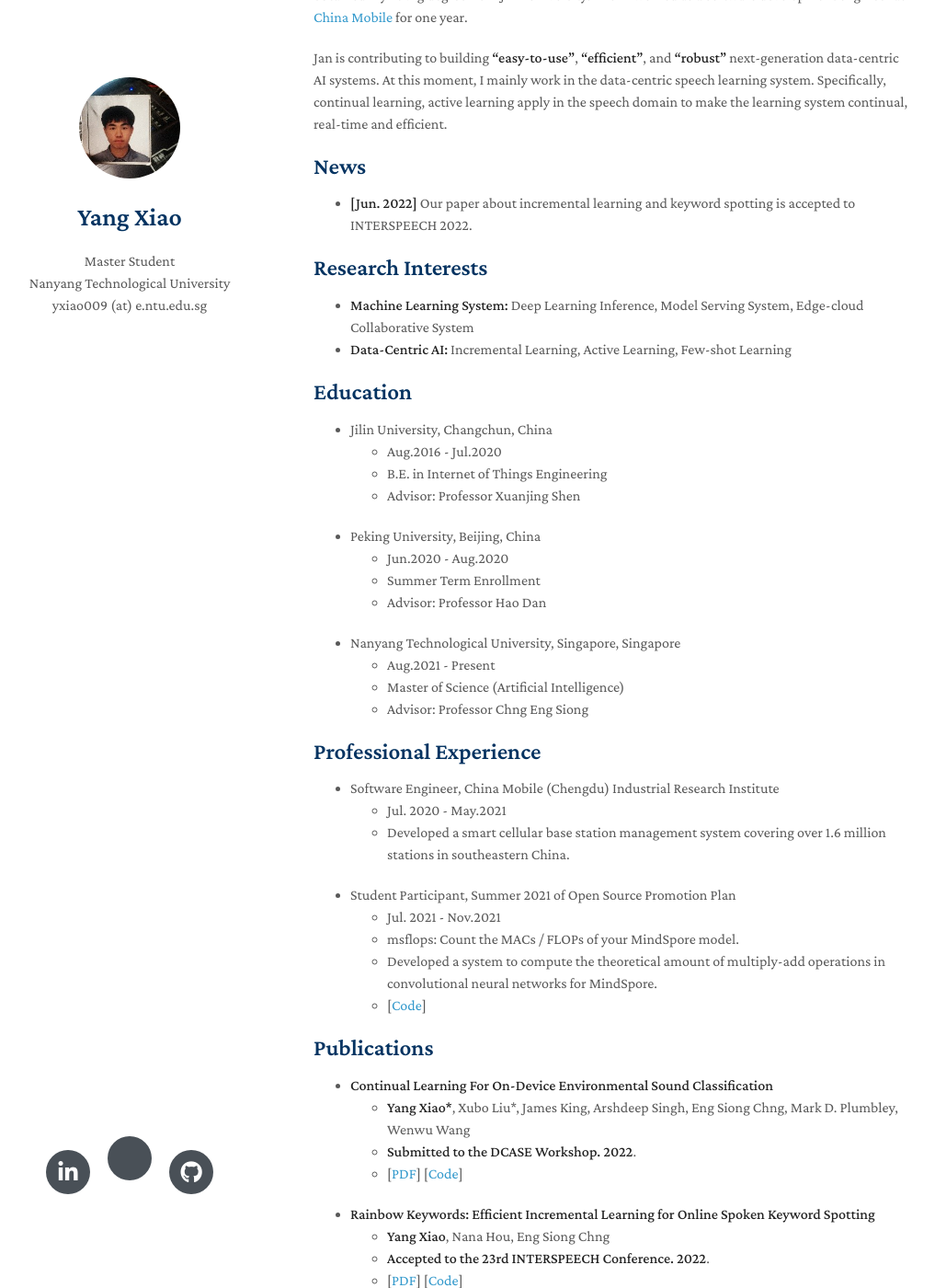
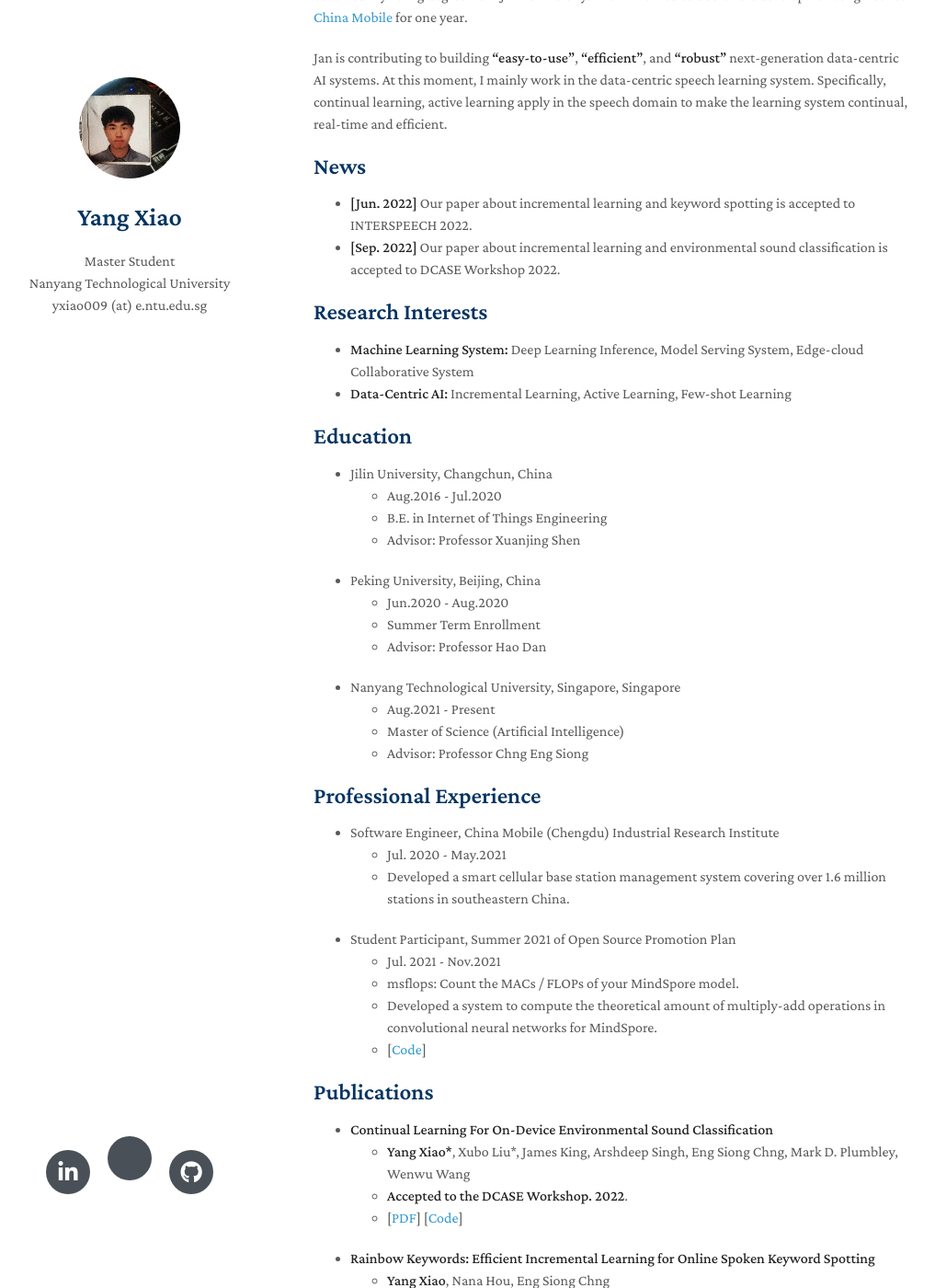
Before and after one commit to swagshaw/swagshaw.github.io, a Jekyll site: the page built from index.md, in a window 1280 px wide and 1400 px high, scrolled down 192 px. Shown: the whole window at 92% size, without its empty margins (129-1146 px from the left). Built offline with Jekyll 4.4.1, drawn with Linux system fonts in a browser that asks for light colours; nearby versions of some CDN libraries; a style sheet for code colours, icons or effects is not loaded.

Commit message:
Update index.md

```diff
--- a/index.md
+++ b/index.md
@@ -12,6 +12,7 @@ Jan is contributing to building **"easy-to-use"**, **"efficient"**, and  **"robu
 ## News
 
 - **[Jun. 2022]** Our paper about incremental learning and keyword spotting is accepted to INTERSPEECH 2022.
+- **[Sep. 2022]** Our paper about incremental learning and environmental sound classification is accepted to DCASE Workshop 2022.
 
 ## Research Interests
 
@@ -51,7 +52,7 @@ Jan is contributing to building **"easy-to-use"**, **"efficient"**, and  **"robu
   <br>
   - **Yang Xiao\***, Xubo Liu\*, James King, Arshdeep Singh, Eng Siong Chng, Mark D. Plumbley, Wenwu Wang
   <br>
-  - **Submitted to the DCASE Workshop. 2022**.
+  - **Accepted to the DCASE Workshop. 2022**.
   <br>
   - [[PDF](https://arxiv.org/abs/2207.07429)] [[Code](https://github.com/swagshaw/ASC-CL)]
 
```
